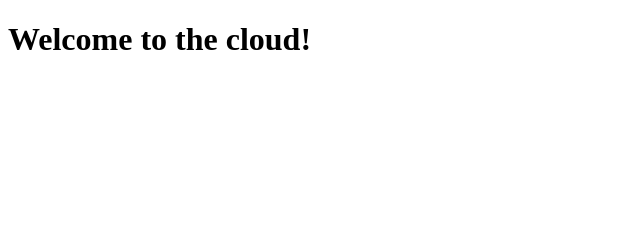
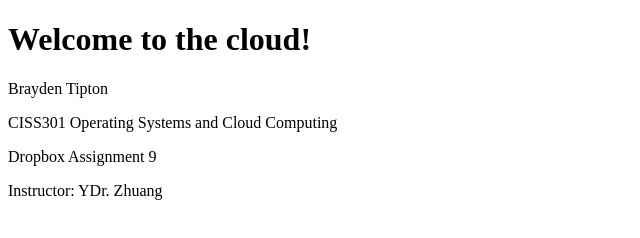
Before and after one commit to bktipton/CloudComputing, a plain HTML site: page index.html in a window 1280 px wide. Shown: the whole page, without its empty margins (0-640 px from the left). Drawn offline with Linux system fonts and the light colour scheme.

Commit message:
Update index.html

```diff
--- a/index.html
+++ b/index.html
@@ -6,5 +6,10 @@
   </head>
   <body>
     <h1>Welcome to the cloud!</h1>
+    <p>Brayden Tipton</p>
+<p>CISS301 Operating Systems and Cloud
+Computing</p>
+<p>Dropbox Assignment 9</p>
+<p>Instructor: YDr. Zhuang</p>
   </body>
 </html>
```
